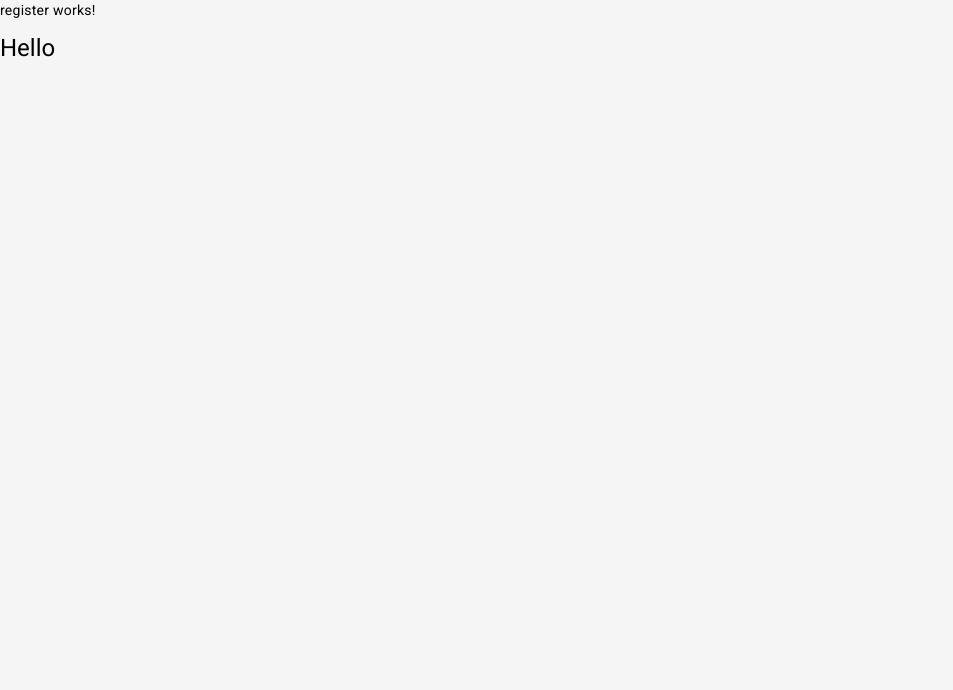
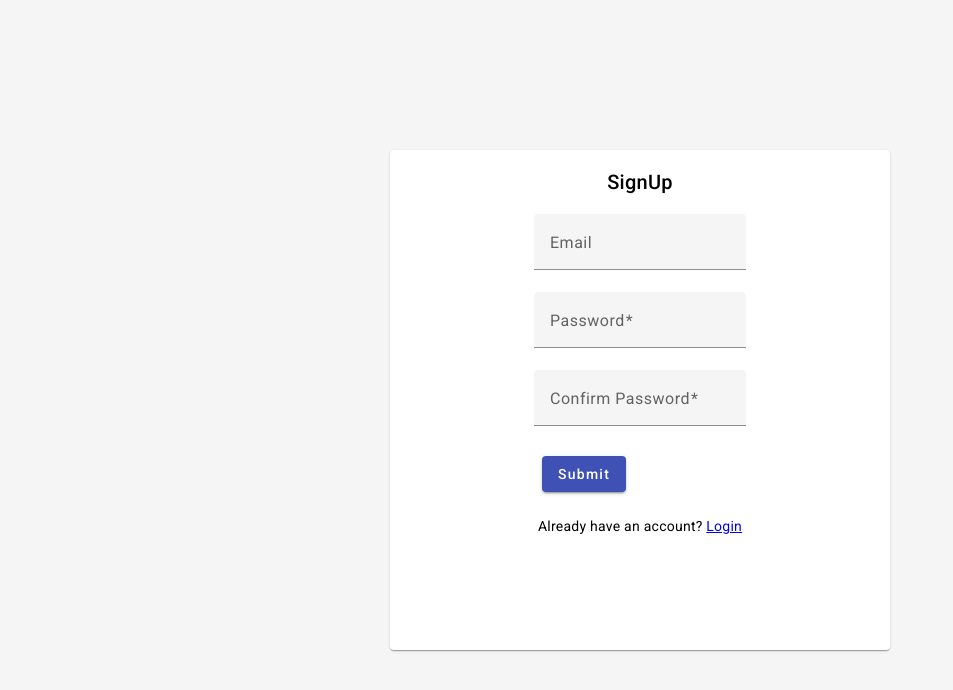
Before and after one commit to adrian-danila/watchShop-with-angular, an Angular app: page /register in a window 1280 px wide. Shown: the top 690 px of the page, without its empty margins (0-953 px from the left). Built offline with nearby package versions, Linux system fonts and the light colour scheme.

Commit message:
working on register page

```diff
--- a/src/app/app.module.ts
+++ b/src/app/app.module.ts
@@ -9,7 +9,7 @@ import { FormsModule } from '@angular/forms';
 import { ReactiveFormsModule } from '@angular/forms';
 import { MatCardModule } from '@angular/material/card';
 import { MatFormFieldModule } from '@angular/material/form-field';
-import {MatInputModule} from '@angular/material/input';
+import { MatInputModule } from '@angular/material/input';
 import { MatButtonModule } from '@angular/material/button';
 import { RouterModule, Routes } from '@angular/router';
 import { HomeComponent } from './home/home.component';
--- a/src/app/auth-components/register/register/register.component.html
+++ b/src/app/auth-components/register/register/register.component.html
@@ -1,2 +1,54 @@
-<p>register works!</p>
-<h1>Hello</h1>
+<div class="container">
+    <mat-card>
+        <mat-card-header>
+            <mat-card-title>SignUp</mat-card-title>
+        </mat-card-header>
+
+            <form [formGroup]="registerForm">
+                <mat-card-content>
+                <mat-form-field apperance="outline" hideRequiredMarker="true">
+                    <mat-label>Email</mat-label>
+                    <input
+                        matInput
+                        placeholder="email@example.com"
+                        type="email"
+                        formControlName="email"
+                        required
+                    />
+                </mat-form-field>
+                <mat-form-field>
+                    <mat-label>Password</mat-label>
+                    <input
+                    matInput
+                    type="password"
+                    formControlName="password"
+                    required
+                    />
+                </mat-form-field>
+                <mat-form-field>
+                    <mat-label>Confirm Password</mat-label>
+                    <input
+                    matInput
+                    type="password"
+                    formControlName="password"
+                    required
+                    />
+                </mat-form-field>
+                <mat-card-actions>
+                    <button
+                    class="center-button"
+                    mat-raised-button
+                    color="primary"
+                    type="submit"
+                    (click)="onSubmit"
+                    >Submit</button>
+                </mat-card-actions>
+        </mat-card-content>
+            </form>
+
+        <mat-card-footer>
+            Already have an account?
+            <a routerLink="/login">Login</a>
+        </mat-card-footer>
+    </mat-card>
+</div>
--- a/src/app/auth-components/register/register/register.component.scss
+++ b/src/app/auth-components/register/register/register.component.scss
@@ -0,0 +1,19 @@
+.container {
+    display: flex;
+    justify-content: center;
+    align-items: center;
+    height: 100vh;
+}
+
+mat-card {
+    width: 500px;
+    height: 500px;
+    display: flex;
+    flex-direction: column;
+    align-items: center;
+}
+
+mat-form-field {
+    display: flex;
+    flex-direction: column;
+}
--- a/src/app/auth-components/register/register/register.component.ts
+++ b/src/app/auth-components/register/register/register.component.ts
@@ -1,4 +1,6 @@
 import { Component } from '@angular/core';
+import { FormGroup, FormBuilder, Validators, FormControl } from '@angular/forms';
+import { ReactiveFormsModule } from '@angular/forms';
 
 
 @Component({
@@ -7,5 +9,17 @@ import { Component } from '@angular/core';
   styleUrls: ['./register.component.scss']
 })
 export class RegisterComponent {
+registerForm!: FormGroup;
 
+constructor() {
+  this.registerForm = new FormGroup({
+    email: new FormControl('', [Validators.required, Validators.email]),
+    password: new FormControl('', [Validators.required]),
+  });
 }
+
+
+onSubmit() {
+  console.log("Submit button clicked")
+}
+}
```
